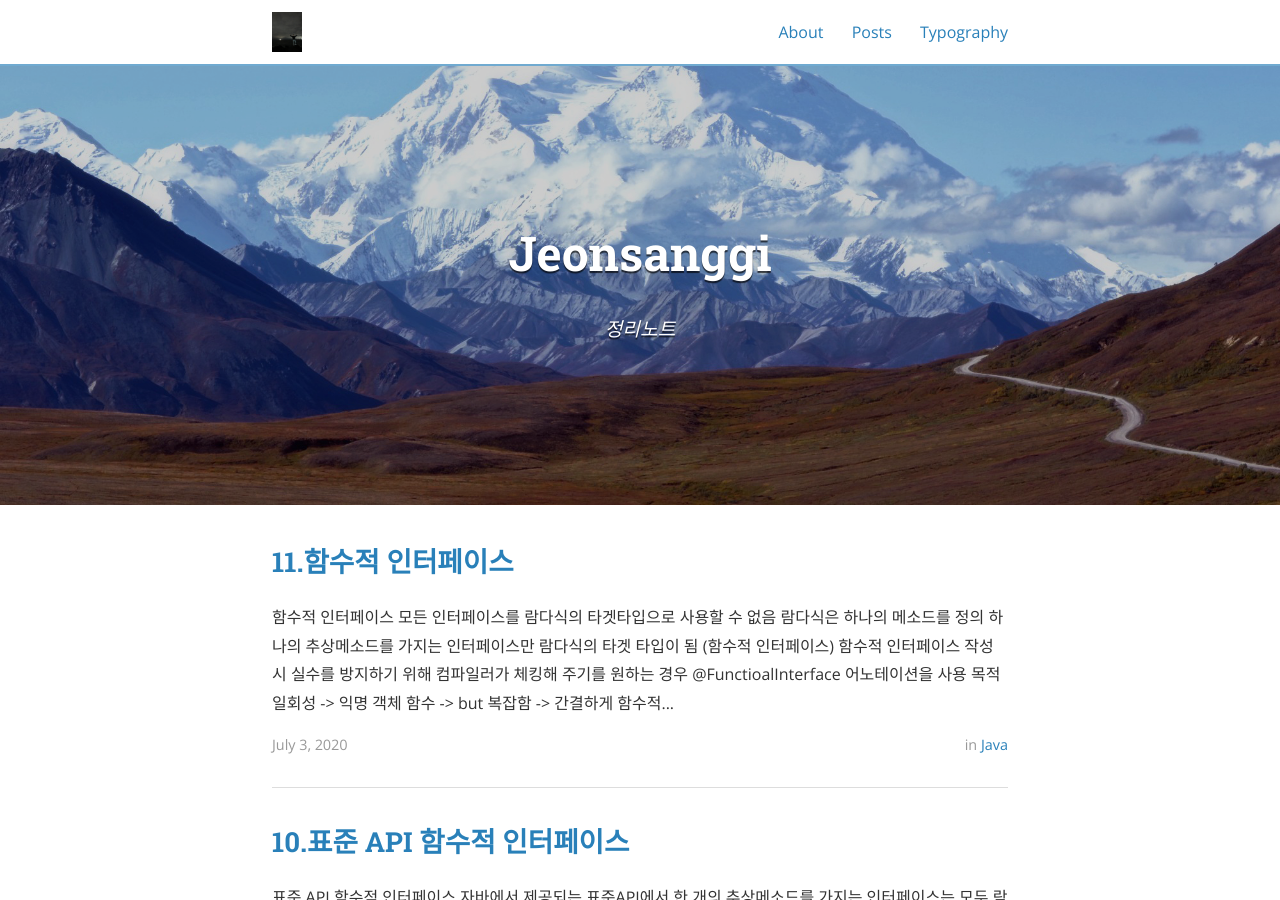
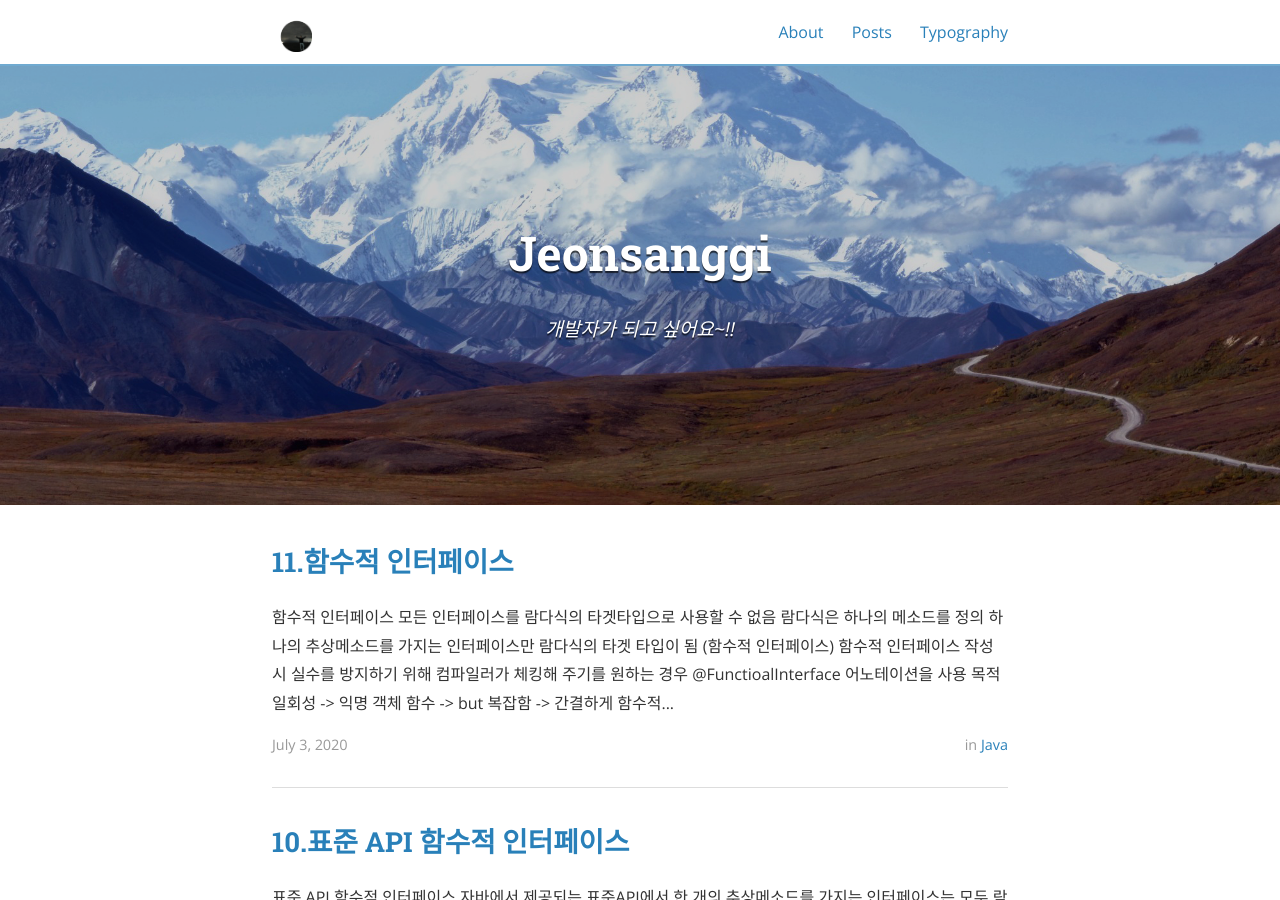
Before and after one commit to jeonsanggi/jeonsanggi.github.io, a Jekyll site: the page built from index.html, in a window 1280 px wide and 900 px high. Built offline with Jekyll 4.4.1, drawn with Linux system fonts in a browser that asks for light colours; nearby versions of some CDN libraries; the list of posts is cut into pages by our own code.

Commit message:
image change

```diff
--- a/_config.yml
+++ b/_config.yml
@@ -10,7 +10,7 @@ exclude:
 
 # Site settings
 title: Jeonsanggi
-subtitle: "정리노트"
+subtitle: "개발자가 되고 싶어요~!!"
 email: jsg2861@gmail.com
 name: Sanggi Jeon
 description: >
@@ -21,7 +21,7 @@ description: >
 baseurl: "" # the subpath of your site, e.g. /blog/
 url: "http://jeonsanggi.github.io" # the base hostname & protocol for your site
 cover: "/assets/header_image.jpg"
-logo: "/assets/profile-placeholder.jpg"
+logo: "/assets/profile-placeholder.png"
 
 # Build settings
 markdown: kramdown
@@ -109,12 +109,12 @@ social:
 # These are for automatically generating sharing metadata for FB and Twitter
 # OS Protocol is for sharing the source of your site, if you're interested. For more, see osprotocol.com
 protocols:
-    fb_image: "/assets/logo.png"
+    fb_image: "/assets/profile-placeholder.png"
     fb_image_width: 612
     fb_image_height: 605
     fb_image_type: "image/png"
 
-    twitter_image: "/assets/logo.png"
+    twitter_image: "/assets/profile-placeholder.png"
 
     os_repo: "https://github.com/bencentra/centrarium.com"
     os_rcs_type: "git"
```
Also changed, not shown: assets/logo.png (deleted), assets/profile-placeholder.jpg (deleted), assets/profile-placeholder.png (added).
